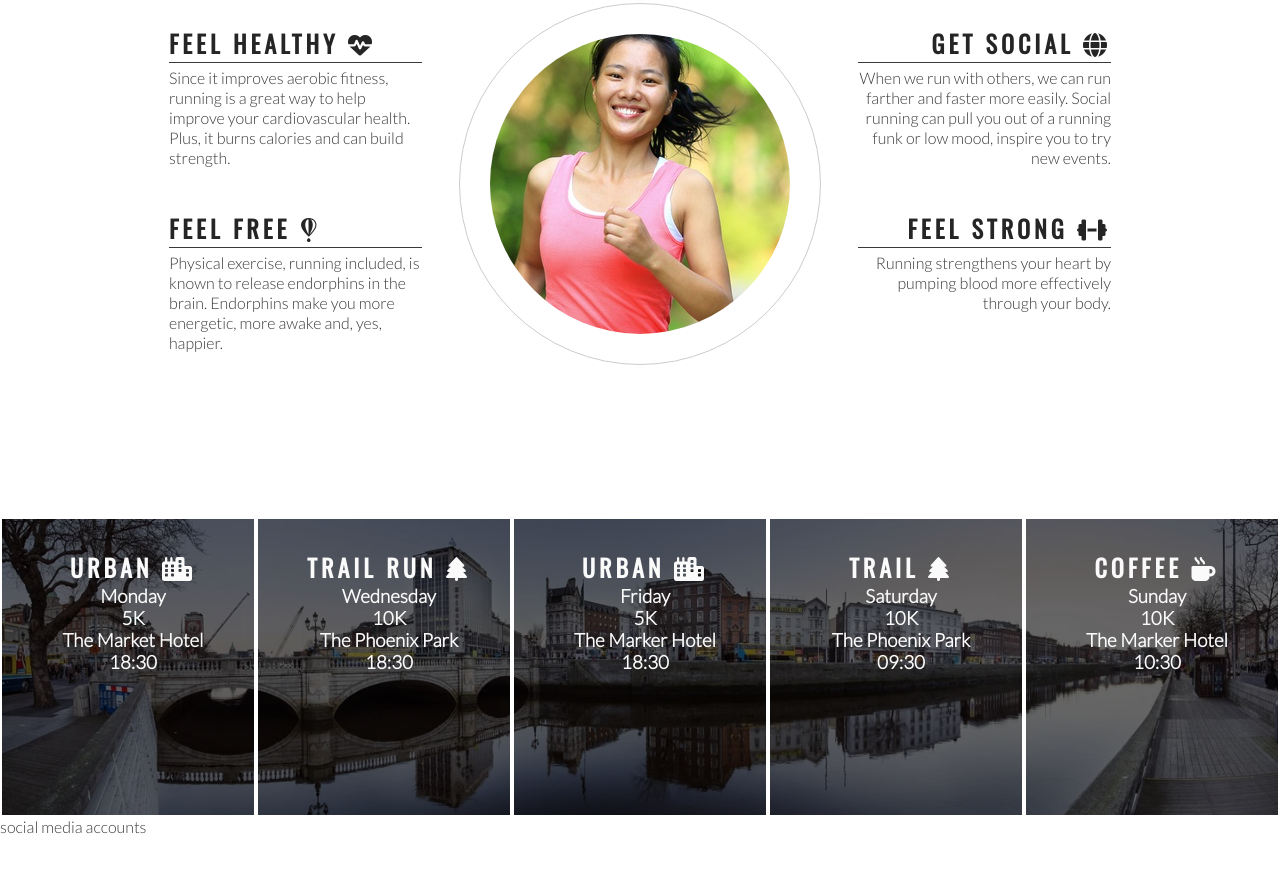
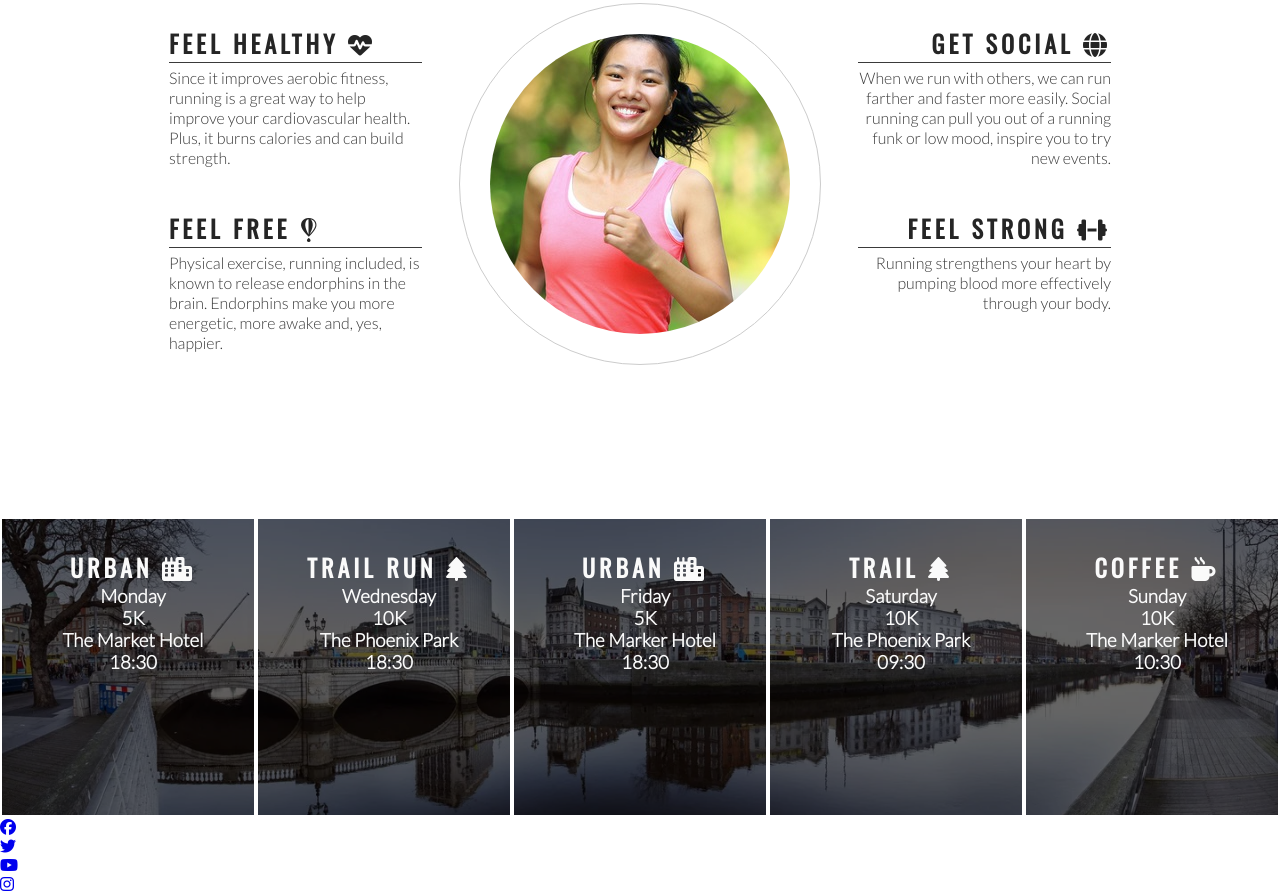
Before and after one commit to DOdrums/love-running, a plain HTML site: page index.html in a window 1280 px wide. Shown: the part 778-1671 px from the top of the page. Before the commit the page ends 1614 px from the top, so only its background shows below. Drawn offline with nearby package versions, Linux system fonts and the light colour scheme.

Commit message:
Add social media icons to footer

```diff
--- a/index.html
+++ b/index.html
@@ -108,7 +108,24 @@
         </div>
     </section>
     <footer>
-        social media accounts
+        <ul>
+            <li>
+                <a href="https://facebook.com" target="_blank" rel="noopener"
+                aria-label="vist our facebook page (opens in new tab)"><i class="fab fa-facebook"></i></a>
+            </li>
+            <li>
+                <a href="https://twitter.com" target="_blank" rel="noopener"
+                aria-label="vist our Twitter page (opens in new tab)"><i class="fab fa-twitter"></i></a>
+            </li>
+            <li>
+                <a href="https://youtube.com" target="_blank" rel="noopener"
+                aria-label="vist our Youtube page (opens in new tab)"><i class="fab fa-youtube"></i></i></a>
+            </li>
+            <li>
+                <a href="https://instagram.com" target="_blank" rel="noopener"
+                aria-label="vist our Instagram page (opens in new tab)"><i class="fab fa-instagram"></i></i></a>
+            </li>
+        </ul>
     </footer>
     <!-- font awesome script -->
     <script src="https://kit.fontawesome.com/f368df1369.js" crossorigin="anonymous"></script>
```
